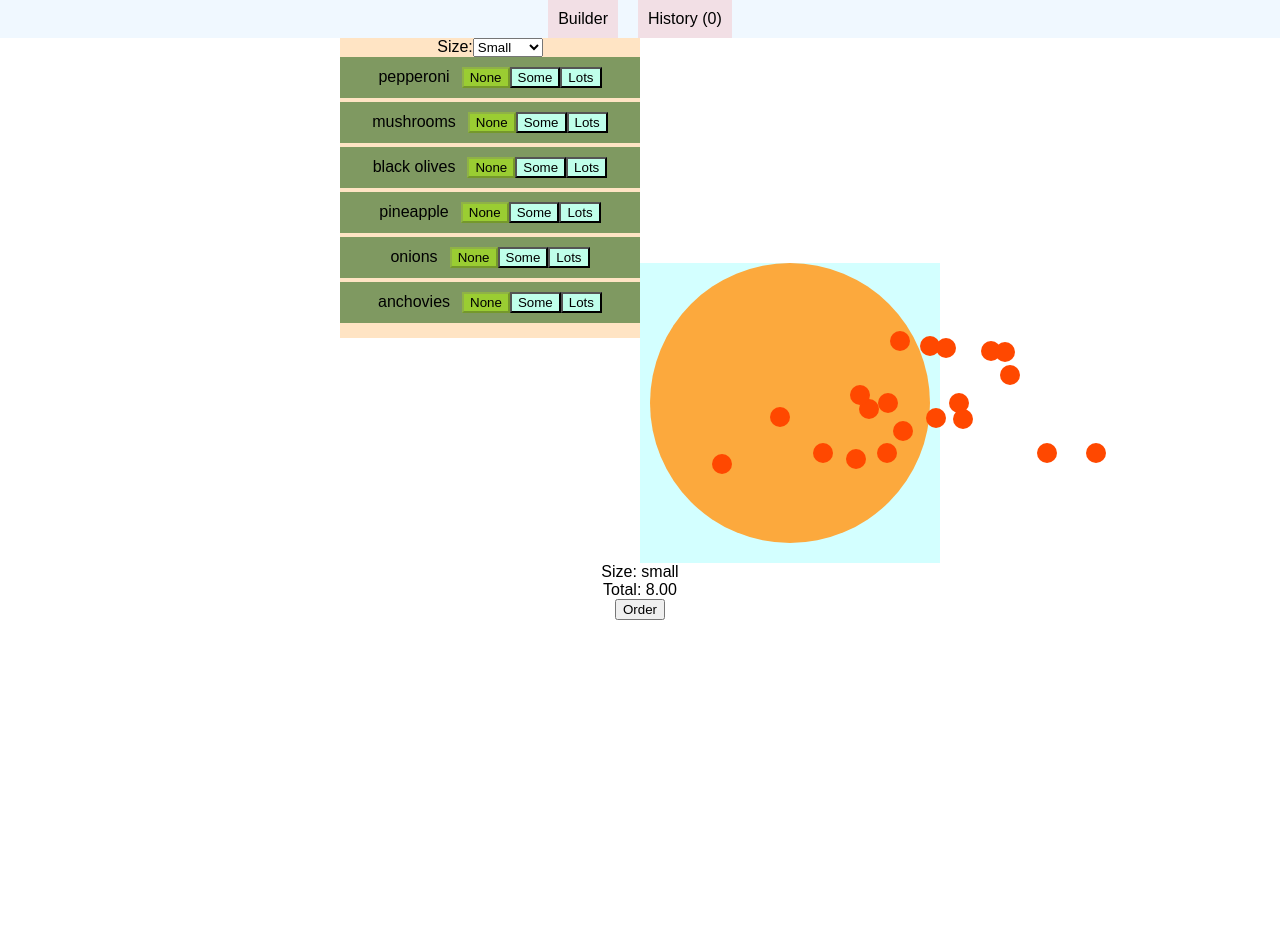
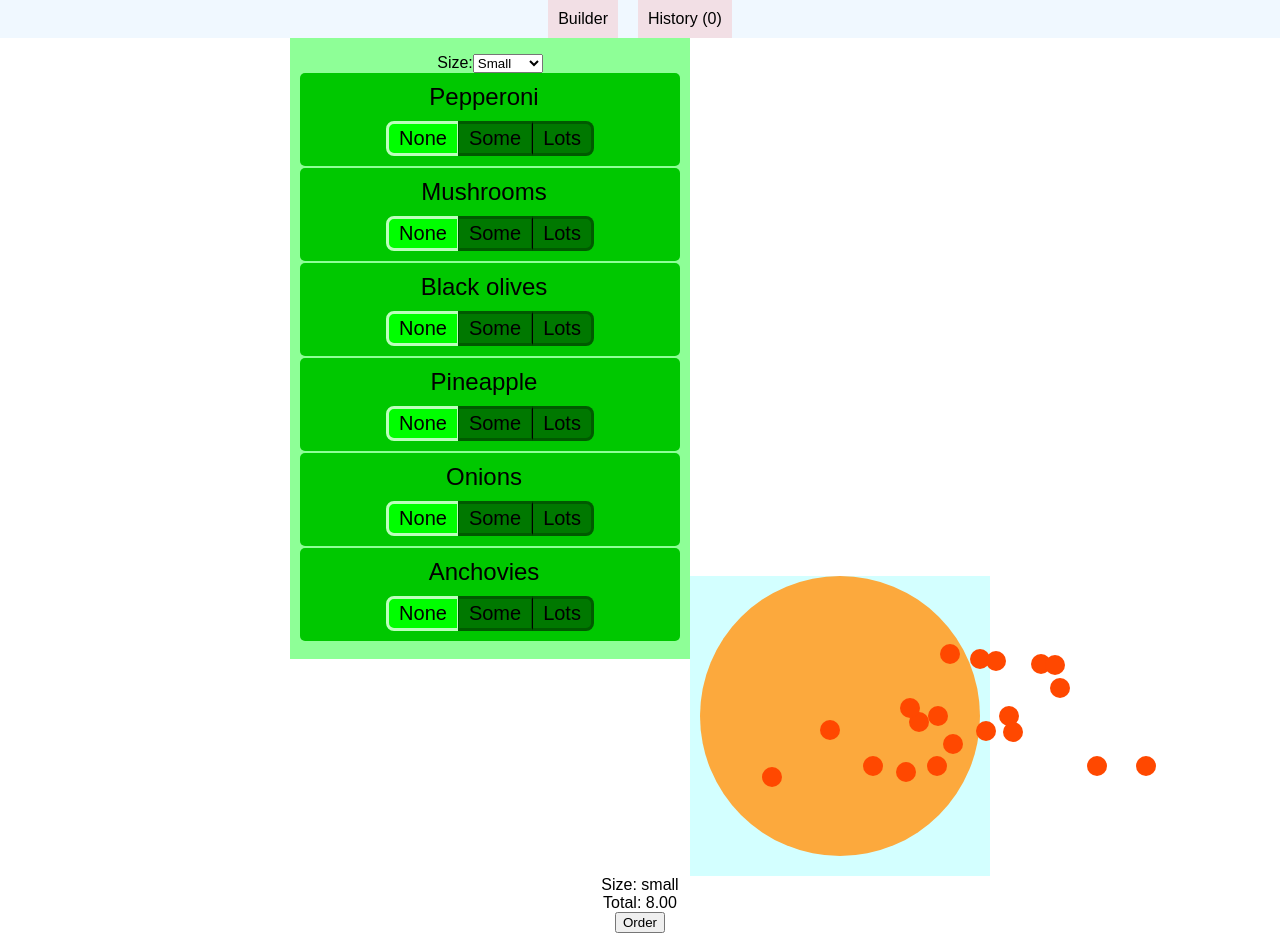
Before and after one commit to jltyler/pizza-build, a React (Create React App) app: page / in a window 1280 px wide. Before the commit the page ends 800 px from the top, so only its background shows below. Built offline with nearby package versions, Linux system fonts and the light colour scheme.

Commit message:
Improved look of buttons for selecting ingredient amounts

```diff
--- a/src/comp/builder/Builder.css
+++ b/src/comp/builder/Builder.css
@@ -2,3 +2,8 @@
     display: block;
     margin: 0 auto;
 }
+
+.builder {
+    width: 800px;
+    margin: 0 auto;
+}
--- a/src/comp/builder/Builder.js
+++ b/src/comp/builder/Builder.js
@@ -44,7 +44,7 @@ class Builder extends Component {
         })
     }
 
-    renderIngredients = () => {
+    renderIngredientControls = () => {
         const ingredients = []
         for (const i in this.state.ingredients) {
             ingredients.push(
@@ -114,7 +114,7 @@ class Builder extends Component {
                         <option value="large">Large</option>
                         <option value="party">Party</option>
                     </select>
-                    {this.renderIngredients()}
+                    {this.renderIngredientControls()}
                 </Controls>
                 <Preview ingredients={this.state.ingredients}/>
                 <div className="total">
--- a/src/comp/builder/controls/Control.js
+++ b/src/comp/builder/controls/Control.js
@@ -3,10 +3,12 @@ import React from 'react';
 const Control = (props) => {
     return (
         <div className="control">
-            <span>{props.name}</span>
-            <button onClick={props.removeFunc} disabled={props.current === 0}>None</button>
-            <button onClick={props.addFunc} disabled={props.current === 1}>Some</button>
-            <button onClick={props.doubleFunc} disabled={props.current === 2}>Lots</button>
+            <span>{props.name.charAt(0).toUpperCase() + props.name.slice(1)}</span>
+            <div className="control-buttons">
+                <button className="left" onClick={props.removeFunc} disabled={props.current === 0}>None</button>
+                <button className="middle" onClick={props.addFunc} disabled={props.current === 1}>Some</button>
+                <button className="right" onClick={props.doubleFunc} disabled={props.current === 2}>Lots</button>
+            </div>
         </div>
     )
 }
--- a/src/comp/builder/controls/Controls.css
+++ b/src/comp/builder/controls/Controls.css
@@ -1,26 +1,51 @@
 .controls {
     display: inline-block;
-    background-color: bisque;
-    width: 300px;
-    height: 300px;
+    background-color: rgb(142, 255, 151);
+    width: 400px;
+    padding: 16px 10px;
+    box-sizing: border-box;
 }
 
 .control {
     display: block;
-    background-color: rgba(0, 80, 0, 0.5);
+    background-color: rgb(0, 200, 0);
     padding: 10px;
-    margin-bottom: 4px;
+    margin-bottom: 2px;
+    border-radius: 5px;
 }
 
 .control span {
+    font-size: 24px;
+    display: block;
     padding-right: 12px;
+    margin-bottom: 10px;
 }
 
 .control button {
-    background-color: rgb(191, 255, 234);
+    font-size: 20px;
+    border: 3px solid rgb(0, 90, 0);
+    background-color: rgb(0, 120, 0);
+    padding: 3px 10px;
+}
+
+.control button.left {
+    border-right: 1px solid black;
+    border-radius:8px 0 0 8px;
+}
+
+.control button.right {
+    border-radius: 0 8px 8px 0;
+    border-left: 1px solid black;
+
+}
+
+.control button.middle {
+    border-left-width: 1px;
+    border-right-width: 1px;
 }
 
 .control button:disabled {
-    background-color: yellowgreen;
+    background-color: lime;
     color: black;
+    border-color: rgb(189, 255, 189);
 }
```
